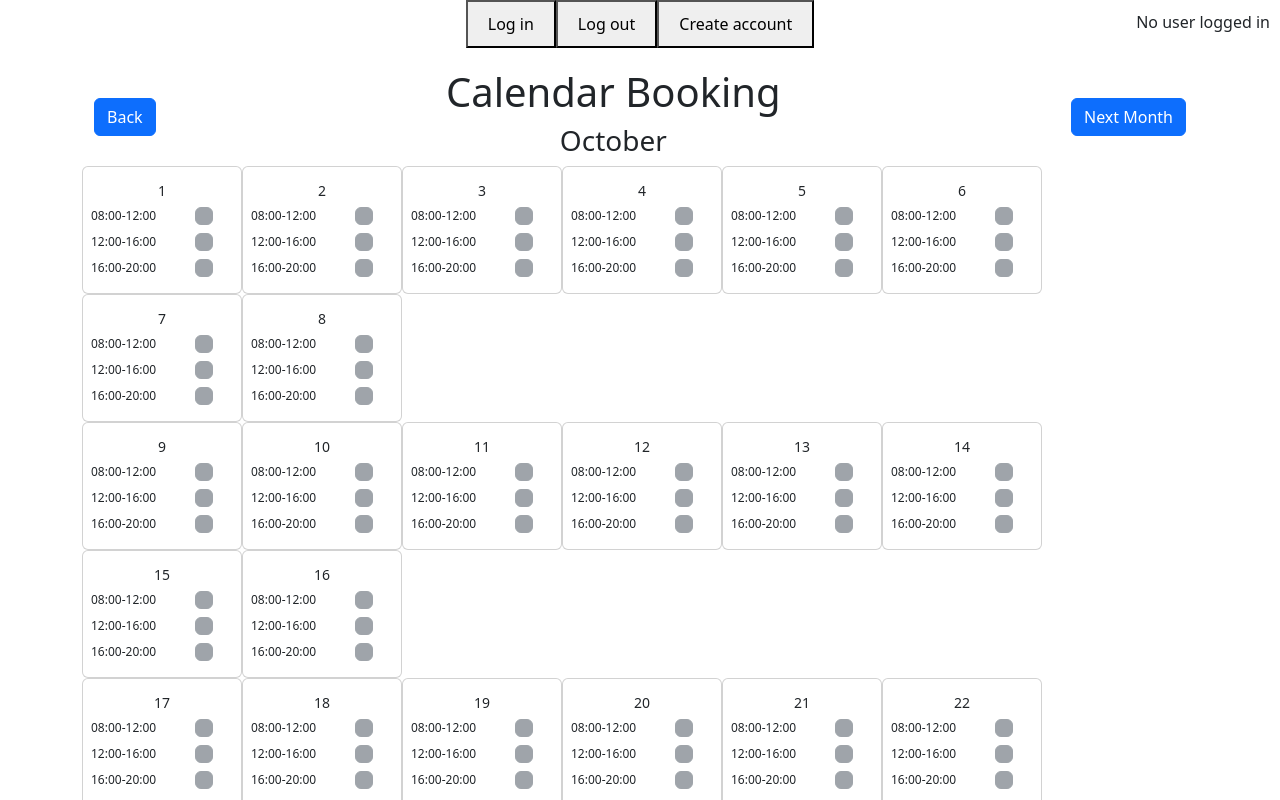
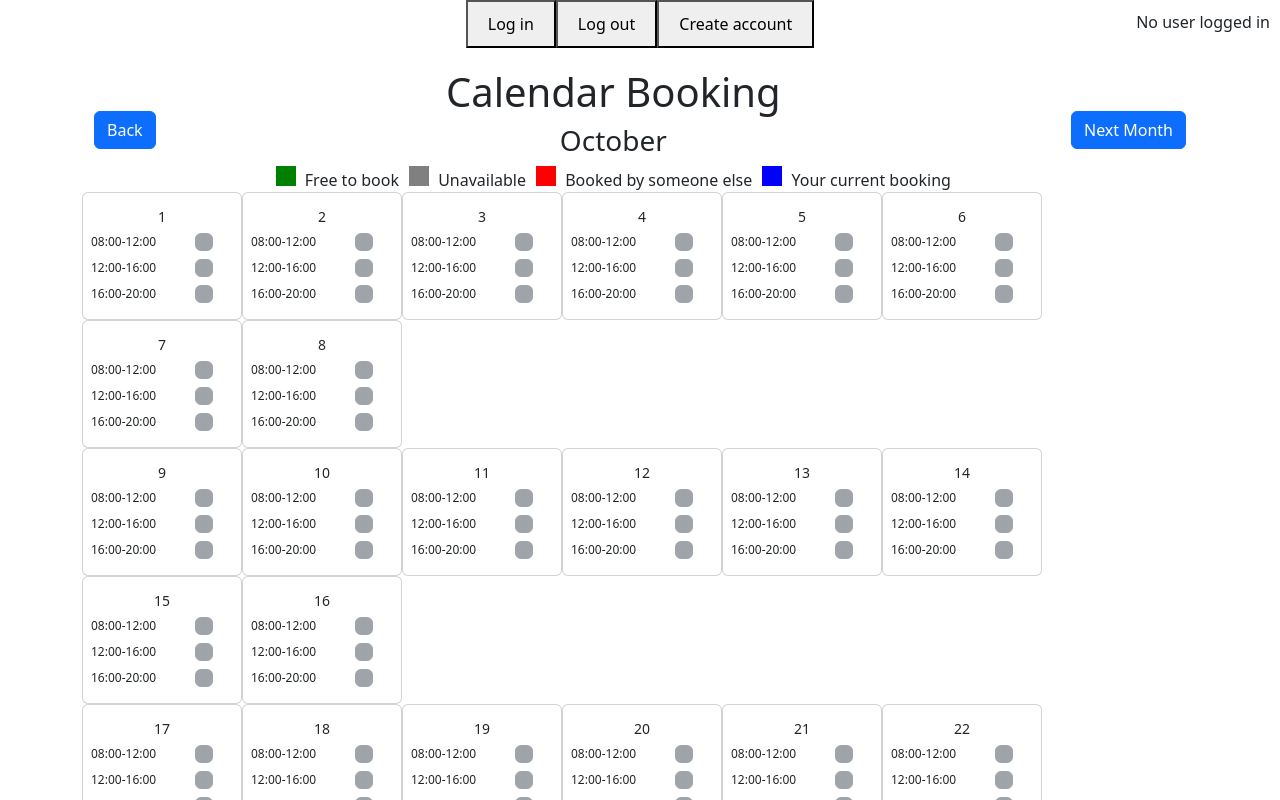
Before and after one commit to Nisse00/nilshub.se, a React (Vite) app: page /Laundry/calendar in a window 1280 px wide. Shown: the top 800 px of the page. Built offline with nearby package versions, Linux system fonts and the light colour scheme; no server answers.

Commit message:
Add so we cant accidentaly have space at end of fields when creating and logging into account

```diff
--- a/src/Laundry/components/Calendar.tsx
+++ b/src/Laundry/components/Calendar.tsx
@@ -118,7 +118,13 @@ export default function Calendar({ username }: CalendarProps) {
                 </div>
                 <div className="col text-center">
                     <h1>Calendar Booking</h1>
-                    <h3>{monthNames[displayedMonth]}</h3>
+                    <h3>{monthNames[displayedMonth] }</h3>
+                <div className="color-coding">
+                    <span style={{ backgroundColor: "green", display: "inline-block", width: "20px", height: "20px", marginRight: "5px" }}></span> Free to book
+                    <span style={{ backgroundColor: "gray", display: "inline-block", width: "20px", height: "20px", marginLeft: "10px", marginRight: "5px" }}></span> Unavailable
+                    <span style={{ backgroundColor: "red", display: "inline-block", width: "20px", height: "20px", marginLeft: "10px", marginRight: "5px" }}></span> Booked by someone else
+                    <span style={{ backgroundColor: "blue", display: "inline-block", width: "20px", height: "20px", marginLeft: "10px", marginRight: "5px" }}></span> Your current booking
+                </div>
                 </div>
                 <div className="col-auto">
                     <button
--- a/src/Laundry/components/LaundryCreateAccount.tsx
+++ b/src/Laundry/components/LaundryCreateAccount.tsx
@@ -33,11 +33,11 @@ export default function LaundryCreateAccount() {
                 <form noValidate onSubmit={handleSubmit}>
                     <div className="form-group">
                         <label htmlFor="username">Username</label>
-                        <input type="text" value={username} onChange={(e) => setUsername(e.target.value)}className="form-control" id="username"/>
+                        <input type="text" value={username} onChange={(e) => setUsername(e.target.value.trim())}className="form-control" id="username"/>
                     </div>
                     <div className="form-group">
                         <label htmlFor="password">Password</label>
-                        <input type="password" value={password} onChange={(e) => setPassword(e.target.value)}className="form-control" id="password"/>
+                        <input type="password" value={password} onChange={(e) => setPassword(e.target.value.trim())}className="form-control" id="password"/>
                     </div>
                     <button type="submit" className="btn btn-primary w-100">Create account</button>
                 </form>
--- a/src/Laundry/components/LaundryLogIn.tsx
+++ b/src/Laundry/components/LaundryLogIn.tsx
@@ -37,11 +37,11 @@ export default function LaundryLogIn() {
                 <form noValidate onSubmit={handleSubmit}>
                     <div className="form-group">
                         <label htmlFor="username">Username</label>
-                        <input type="text" className="form-control" id="username" value={username} onChange={(e) => setUsername(e.target.value)}/>
+                        <input type="text" className="form-control" id="username" value={username} onChange={(e) => setUsername(e.target.value.trim())}/>
                     </div>
                     <div className="form-group">
                         <label htmlFor="password">Password</label>
-                        <input type="password" className="form-control" id="password" value={password} onChange={(e) => setPassword(e.target.value)}/>
+                        <input type="password" className="form-control" id="password" value={password} onChange={(e) => setPassword(e.target.value.trim())}/>
                     </div>
                     <button type="submit" className="btn btn-primary w-100">Login</button>
                 </form>
```
Also changed, not shown: 1 other file (tests, documents, lock files or other folders).
